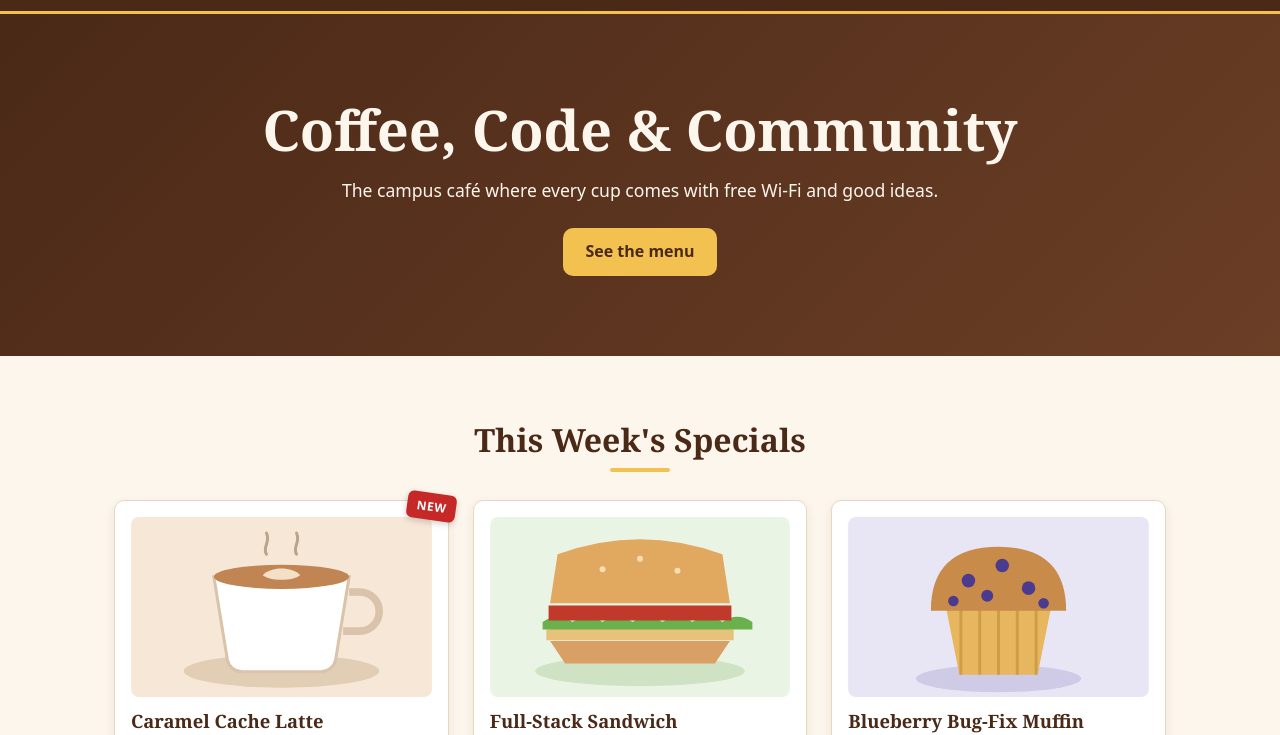
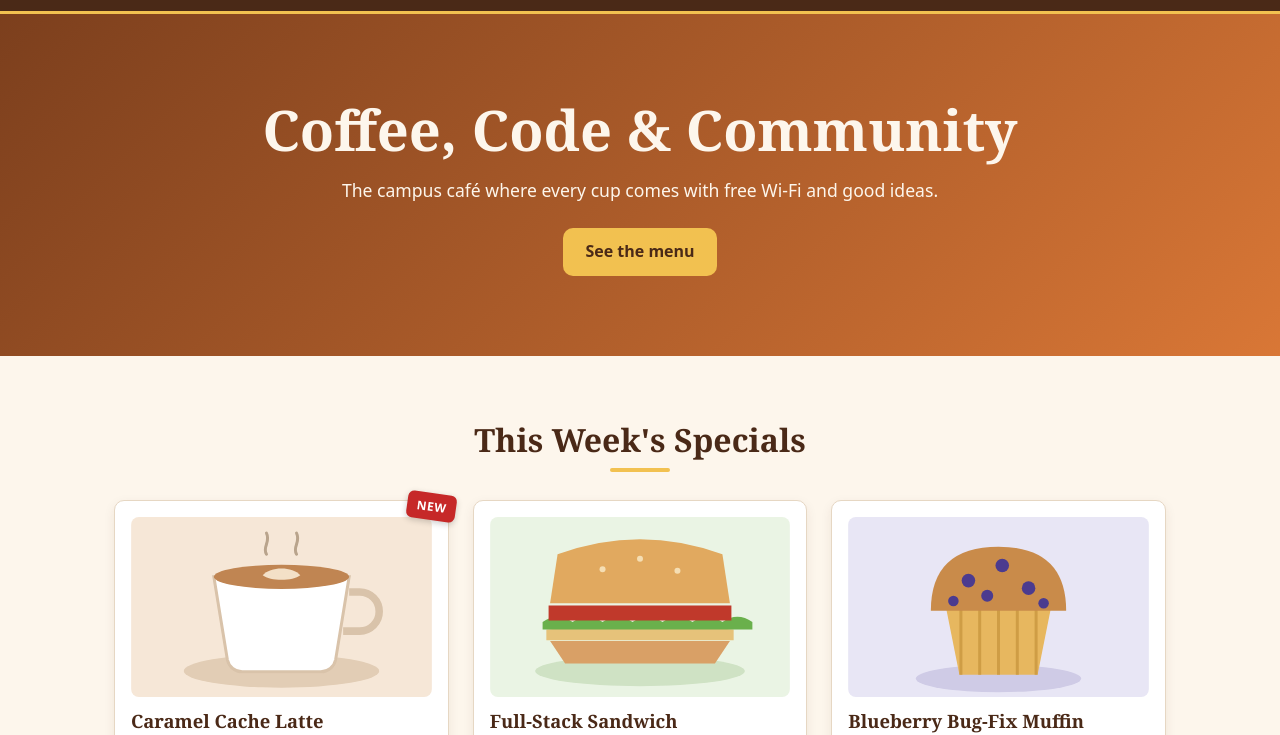
Before and after one commit to sandejohnsimba1-hub/ByteCafe-sande, a plain HTML site: page index.html in a window 1280 px wide. Shown: the part 53-788 px from the top of the page. Drawn offline with Linux system fonts and the light colour scheme.

Commit message:
Match hero color gradient to reference

```diff
--- a/css/style.css
+++ b/css/style.css
@@ -159,7 +159,7 @@ main > section:not(.hero) {
   margin-right: calc(50% - 50vw);
   margin-top: 0;
   margin-bottom: 0;
-  background: linear-gradient(135deg, var(--brown-dark), var(--brown));
+  background: linear-gradient(135deg, #7c3f1d, #d97736);
   color: var(--cream);
   text-align: center;
   padding: 5rem 2rem;
```
